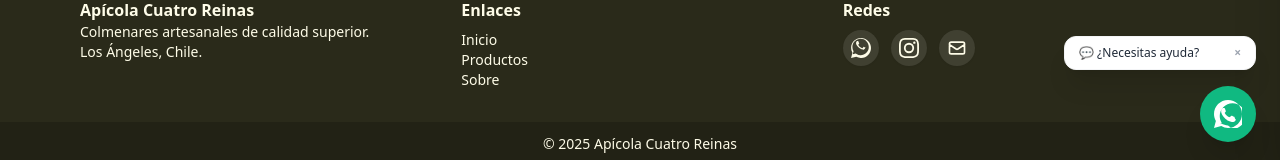
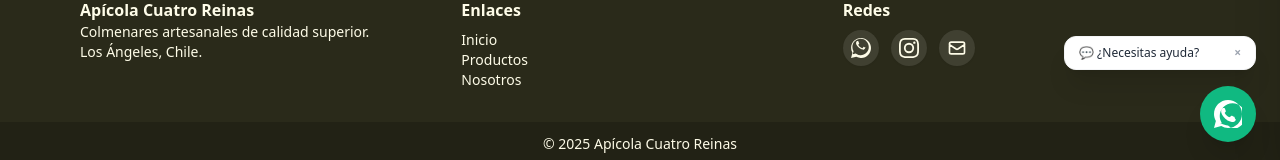
Before and after one commit to joseveloso1501/apicuatroreinas, a React (Vite) app in the folder frontend/: page /checkout in a window 1280 px wide. Shown: the part 634-794 px from the top of the page. Built offline with nearby package versions, Linux system fonts and the light colour scheme.

Commit message:
mejora de textos

```diff
--- a/frontend/src/components/Footer.jsx
+++ b/frontend/src/components/Footer.jsx
@@ -15,7 +15,7 @@ export default function Footer(){
           <ul className="mt-2 text-sm">
             <li><Link to="/" className="hover:underline">Inicio</Link></li>
             <li><Link to="/productos" className="hover:underline">Productos</Link></li>
-            <li><Link to="/sobre" className="hover:underline">Sobre</Link></li>
+            <li><Link to="/sobre" className="hover:underline">Nosotros</Link></li>
           </ul>
         </div>
         <div>
--- a/frontend/src/components/Header.jsx
+++ b/frontend/src/components/Header.jsx
@@ -201,7 +201,7 @@ export default function Header(){
                 👑 Material biológico
               </Link>
             </div>
-            <NavLink to="/sobre" onClick={()=>setOpen(false)} className={mobileNavLinkClass}>Sobre la apicultura</NavLink>
+            <NavLink to="/sobre" onClick={()=>setOpen(false)} className={mobileNavLinkClass}>Nosotros</NavLink>
             <NavLink to="/contacto" onClick={()=>setOpen(false)} className={mobileNavLinkClass}>Contacto</NavLink>
             {/* Sub-items del menú Contacto en Móvil */}
             <div className="pl-6 flex flex-col gap-2 -mt-1 mb-2">
```
